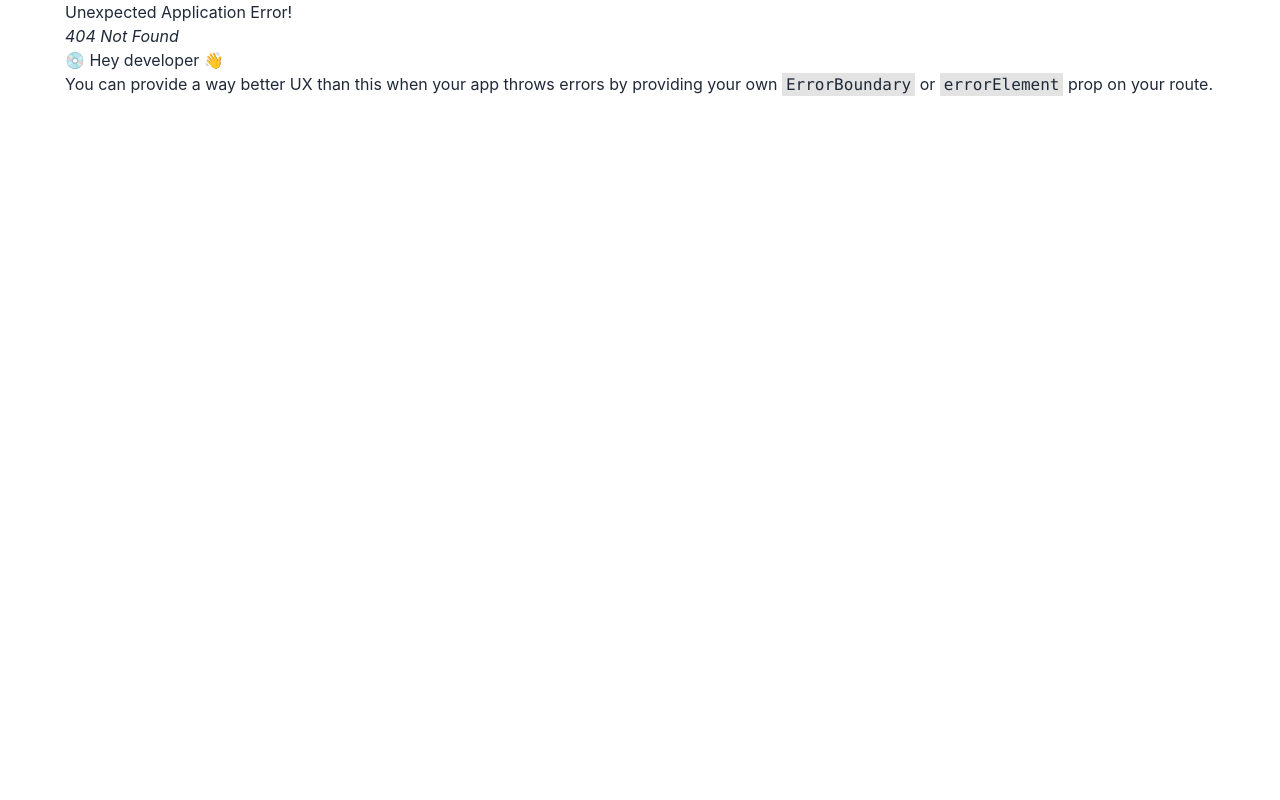
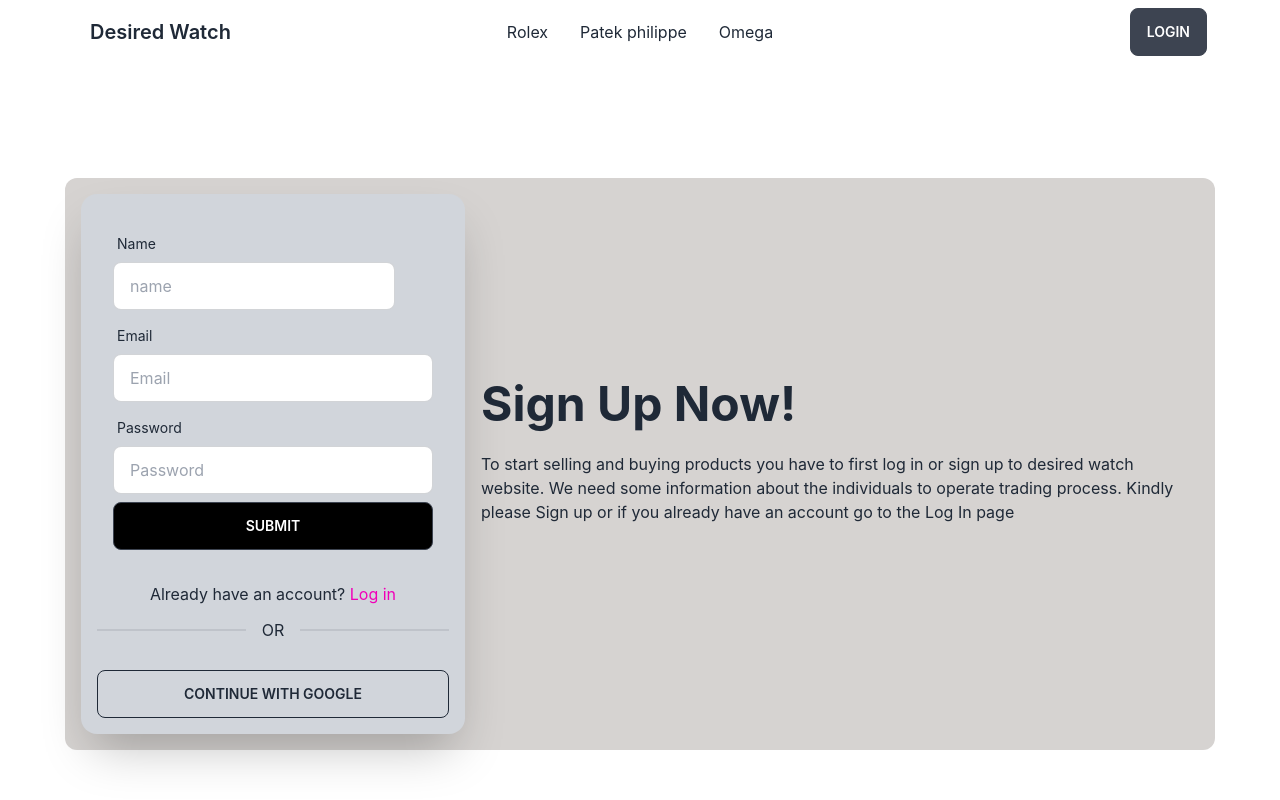
Before and after one commit to Hrittik-Chatterjee/resale-website, a React (Create React App) app: page /signup in a window 1280 px wide. Before the commit this address had no page. Shown: the top 800 px of the page. Built offline with nearby package versions, Linux system fonts and the light colour scheme.

Commit message:
sign up with email done

```diff
--- /dev/null
+++ b/src/Componenets/Context/AuthProvider.js
@@ -0,0 +1,25 @@
+import React from 'react';
+import { createContext } from 'react';
+import {createUserWithEmailAndPassword, getAuth} from 'firebase/auth'
+import app from '../../Firebase/firebase.config'
+
+export const AuthContext = createContext()
+const auth = getAuth(app)
+
+const AuthProvider = ({children}) => {
+
+    const createUser = (email,password)=>{
+        return createUserWithEmailAndPassword(auth,email,password)
+    }
+
+    const authInfo={
+        createUser
+    }
+    return (
+        <AuthContext.Provider value={authInfo}>
+                {children}
+        </AuthContext.Provider>
+    );
+};
+
+export default AuthProvider;
--- a/src/Componenets/Shared/Login.js
+++ b/src/Componenets/Login.js
@@ -1,11 +1,11 @@
-import React, { useState } from 'react';
+import React from 'react';
 import { useForm } from "react-hook-form";
 import { Link } from 'react-router-dom';
 
 const Login = () => {
 
-    const { register, handleSubmit } = useForm();
-    const [data, setData] = useState("");
+    const { register,formState:{errors}, handleSubmit } = useForm();
+
 
     const handleLogin =data =>{
         console.log(data)
@@ -15,29 +15,24 @@ const Login = () => {
             <div  className="hero-content flex-col lg:flex-row-reverse bg-stone-300 rounded-xl">
                 <div className="text-center lg:text-left">
                     <h1 className="text-5xl font-bold">Login now!</h1>
-                    <p className="py-6">To start selling and buying products you have to first log in to desired watch website. We need some information about the individuals to operate trading process. Kindly please Log in or if you already have account go to the Sign In page</p>
+                    <p className="py-6">To start selling and buying products you have to first log in or sign up to desired watch website. We need some information about the individuals to operate trading process. Kindly please Log in if you already have and account or sign up if you are new to Desired Watch</p>
                 </div>
 
                 <div className="card flex-shrink-0 w-full max-w-sm bg-gray-300 shadow-2xl">
                     <form className="card-body" onSubmit={handleSubmit(handleLogin)}>
-
-                        <div >
-                            <label className="label">
-                                <span className="label-text">Name</span>
-                            </label>
-                            <input {...register("name")} type="text" placeholder="name" className="input input-bordered" />
-                        </div>
                         <div className="form-control">
                             <label className="label">
                                 <span className="label-text">Email</span>
                             </label>
-                            <input {...register("email")} type="text" placeholder="Email" className="input input-bordered" />
+                            <input {...register("email",{required:"Email is required"})} type="text" placeholder="Email" className="input input-bordered" />
+                            {errors.email && <p className='text-red-700 text-sm mt-2 ml-2' role="alert">{errors.email?.message}</p>}
                         </div>
                         <div className="form-control">
                             <label className="label">
                                 <span className="label-text">Password</span>
                             </label>
-                            <input {...register("password")} type="text" placeholder="Password" className="input input-bordered" />
+                            <input {...register("password",{required:"Password is required"})} type="text" placeholder="Password" className="input input-bordered" />
+                            {errors.password && <p className='text-red-700 text-sm mt-2 ml-2' role="alert">{errors.password?.message}</p>}
                         </div>
                         <input className='btn bg-black' type="submit" />
                     </form>
--- /dev/null
+++ b/src/Componenets/SignUp.js
@@ -0,0 +1,62 @@
+import React,{useContext} from 'react';
+import { useForm } from "react-hook-form";
+import { Link } from 'react-router-dom';
+import { AuthContext } from './Context/AuthProvider';
+
+const SignUp = () => {
+
+    const { register,formState:{errors}, handleSubmit } = useForm();
+    const {createUser} = useContext(AuthContext)
+    const handleSignUp =(data) =>{
+        console.log(data)
+        createUser(data.email, data.password)
+        .then(result=>{
+            const user =result.user
+            console.log(user)
+        })
+        .catch(error => console.log(error))
+    }
+
+    return (
+        <div className='hero min-h-screen'>
+            <div className="hero-content flex-col lg:flex-row-reverse bg-stone-300 rounded-xl">
+                <div className="text-center lg:text-left">
+                    <h1 className="text-5xl font-bold">Sign Up Now!</h1>
+                    <p className="py-6">To start selling and buying products you have to first log in or sign up to desired watch website. We need some information about the individuals to operate trading process. Kindly please Sign up or if you already have an account go to the Log In page</p>
+                </div>
+
+                <div className="card flex-shrink-0 w-full max-w-sm bg-gray-300 shadow-2xl">
+                    <form className="card-body" onSubmit={handleSubmit(handleSignUp)}>
+
+                        <div >
+                            <label className="label">
+                                <span className="label-text">Name</span>
+                            </label>
+                            <input {...register("name")} type="text" placeholder="name" className="input input-bordered" />
+                        </div>
+                        <div className="form-control">
+                            <label className="label">
+                                <span className="label-text">Email</span>
+                            </label>
+                            <input {...register("email", { required: "Email is required" })} type="text" placeholder="Email" className="input input-bordered" />
+                            {errors.email && <p className='text-red-700 text-sm mt-2 ml-2' role="alert">{errors.email?.message}</p>}
+                        </div>
+                        <div className="form-control">
+                            <label className="label">
+                                <span className="label-text">Password</span>
+                            </label>
+                            <input {...register("password", { required: "Password is required" })} type="text" placeholder="Password" className="input input-bordered" />
+                            {errors.password && <p className='text-red-700 text-sm mt-2 ml-2' role="alert">{errors.password?.message}</p>}
+                        </div>
+                        <input className='btn bg-black' type="submit" />
+                    </form>
+                    <p className='mx-auto'>Already have an account? <Link className='text-secondary' to={'/login'}>Log in </Link></p>
+                    <div className='divider m-4'>OR</div>
+                    <button className='btn btn-outline m-4'>Continue With Google</button>
+                </div>
+            </div>
+        </div>
+    );
+};
+
+export default SignUp;
--- a/src/index.js
+++ b/src/index.js
@@ -3,11 +3,12 @@ import ReactDOM from 'react-dom/client';
 import './index.css';
 import App from './App';
 import reportWebVitals from './reportWebVitals';
+import AuthProvider from './Componenets/Context/AuthProvider';
 
 const root = ReactDOM.createRoot(document.getElementById('root'));
 root.render(
   <React.StrictMode>
-    <App />
+    <AuthProvider> <App /></AuthProvider>
   </React.StrictMode>
 );
 
```
Also changed, not shown: src/Routes/Routes.js (+6 -1 lines).
